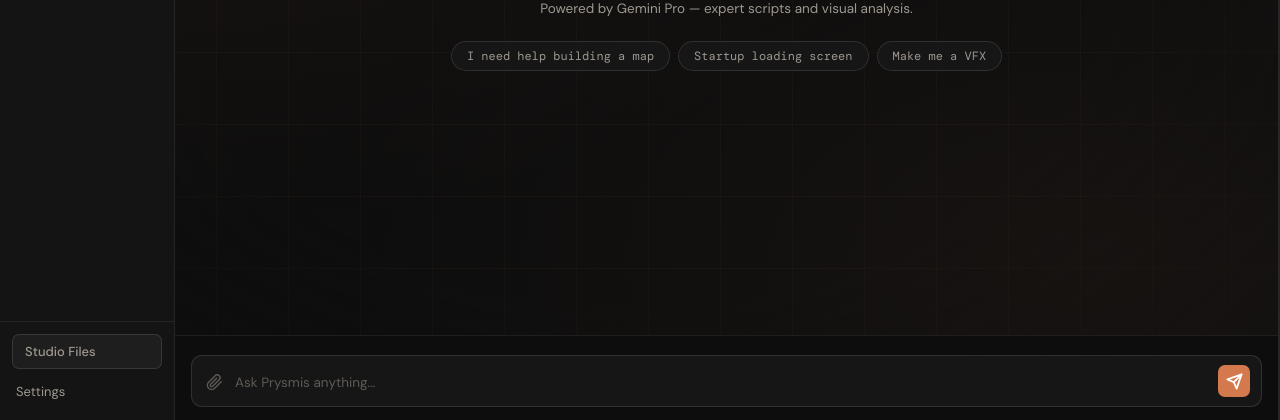
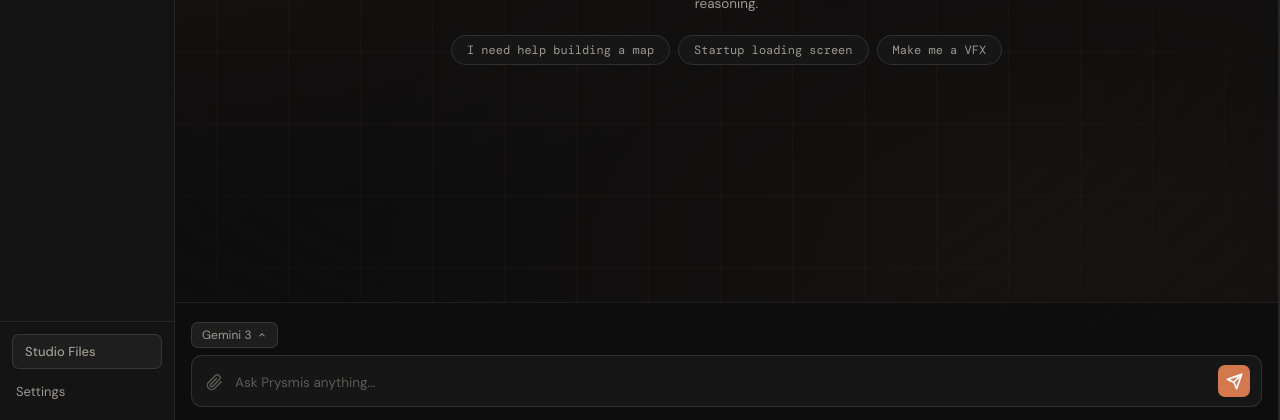
Before and after one commit to silentalex1/PrysmisAI-free, a website: page aichat/index.html in a window 1280 px wide. Shown: the part 380-800 px from the top of the page. Drawn offline with nearby package versions, Linux system fonts and the light colour scheme.

Commit message:
Update index.html

```diff
--- a/aichat/index.html
+++ b/aichat/index.html
@@ -54,7 +54,7 @@
       <div id="chat-area">
         <div id="welcome" class="welcome">
           <h1 class="welcome-title">What can I help you build?</h1>
-          <p class="welcome-sub">Powered by Gemini Pro — expert scripts and visual analysis.</p>
+          <p class="welcome-sub">Powered by Gemini 3 — advanced Roblox generation and reasoning.</p>
           <div class="quick-chips">
             <button class="chip" onclick="chipSend('I need help building a map that does ')">I need help building a map</button>
             <button class="chip" onclick="chipSend('Make me an advanced startup loading screen that is ')">Startup loading screen</button>
@@ -72,6 +72,19 @@
 
       <div id="input-area">
         <div id="image-preview-row" class="image-preview-row"></div>
+
+        <div class="input-model-row">
+          <div class="input-model-wrap" id="input-model-wrap">
+            <button class="input-model-btn" id="input-model-btn" onclick="toggleInputModelDropdown()">
+              <span id="input-model-label">Gemini 3</span>
+              <svg width="10" height="10" viewBox="0 0 24 24" fill="none" stroke="currentColor" stroke-width="2.5"><polyline points="18 15 12 9 6 15"/></svg>
+            </button>
+            <div class="input-model-list" id="input-model-list">
+              <div class="input-model-option" data-value="gemini-1.5-pro" onclick="selectInputModel(this)">Gemini 3</div>
+            </div>
+          </div>
+        </div>
+
         <div class="input-box">
           <button class="attach-btn" onclick="document.getElementById('file-input').click()">
             <svg width="17" height="17" viewBox="0 0 24 24" fill="none" stroke="currentColor" stroke-width="2" stroke-linecap="round" stroke-linejoin="round"><path d="M21.44 11.05l-9.19 9.19a6 6 0 0 1-8.49-8.49l9.19-9.19a4 4 0 0 1 5.66 5.66l-9.2 9.19a2 2 0 0 1-2.83-2.83l8.49-8.48"/></svg>
@@ -165,10 +178,10 @@
           <div class="setting-group">
             <label>Enter in your gemini api key:</label>
             <div class="ai-key-wrap">
-              <input type="password" id="gemini-key-input" placeholder="Enter your Gemini API key..." autocomplete="off">
+              <input type="password" id="gemini-key-input" placeholder="Paste your Gemini API key..." autocomplete="off">
               <button class="setting-btn" id="gemini-key-toggle" onclick="toggleGeminiKeyVisibility()">Show</button>
             </div>
-            <p class="pfp-hint">Your key is stored locally and used to power Gemini 1.5 Pro.</p>
+            <p class="pfp-hint">Get your key from Google AI Studio. Used for Gemini 3 Pro model.</p>
             <button class="auth-btn" style="margin-top:10px; width:fit-content; padding: 10px 24px;" onclick="saveGeminiSettings()">Save Settings</button>
             <div class="setting-sub" id="gemini-key-status"></div>
           </div>
```
